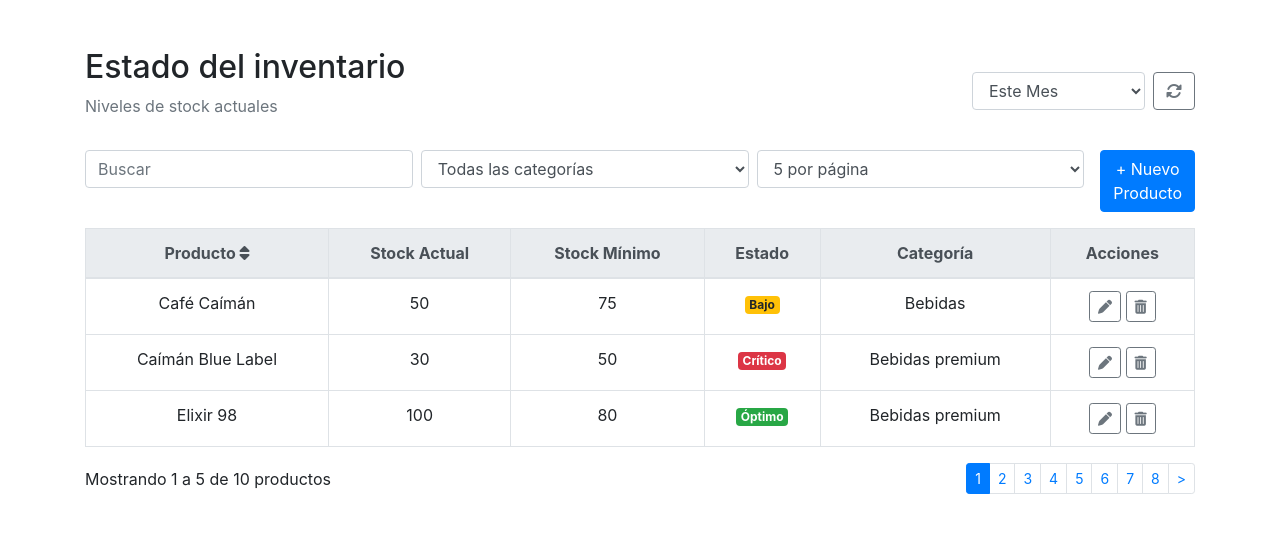
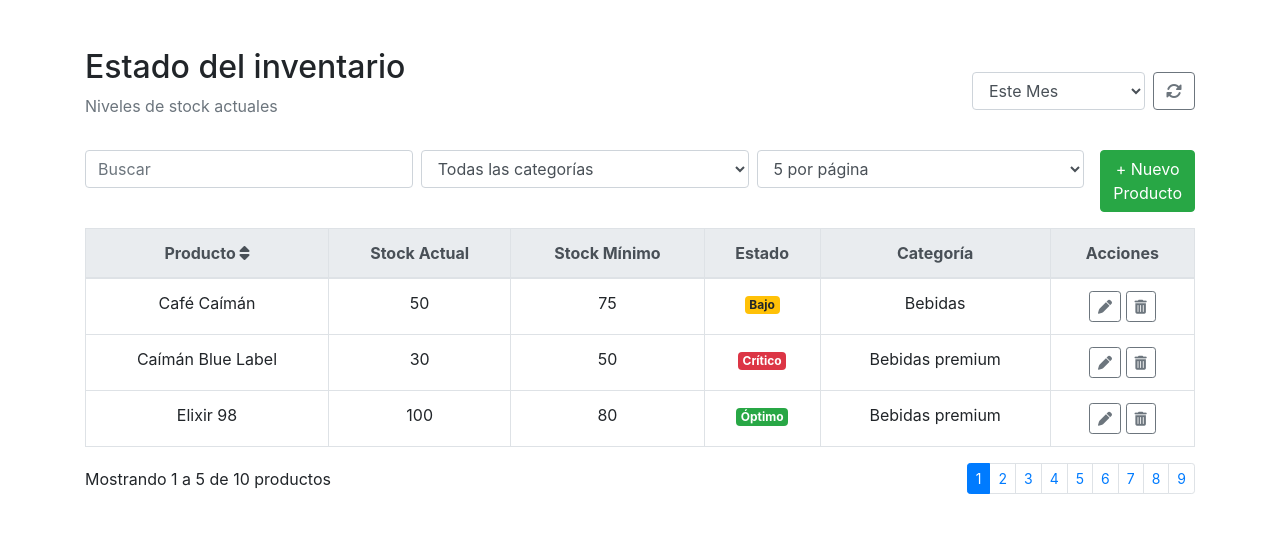
Before and after one commit to alecuevas660/Proyecto-sistema-web-de-despacho, a Django app: template DespachoDjango/templates/inventario.html in a window 1280 px wide. Shown: the top 533 px of the page. Run offline with Django 5.2, Linux system fonts and the light colour scheme; the template is opened without the code that fills it, so the values that code supplies are empty; some libraries are stand-ins or nearby versions.

Commit message:
Botón inventario,color verde agregar

```diff
--- a/DespachoDjango/templates/inventario.html
+++ b/DespachoDjango/templates/inventario.html
@@ -38,7 +38,7 @@
             <option>10 por página</option>
             <option>20 por página</option>
         </select>
-        <button class="btn btn-primary ml-3">+ Nuevo Producto</button>
+        <button class="btn btn-success ml-3">+ Nuevo Producto</button>
     </div>
 
     <table class="table table-bordered text-center">
@@ -102,7 +102,7 @@
                 <li class="page-item"><a class="page-link" href="#">6</a></li>
                 <li class="page-item"><a class="page-link" href="#">7</a></li>
                 <li class="page-item"><a class="page-link" href="#">8</a></li>
-                <li class="page-item"><a class="page-link" href="#">></a></li>
+                <li class="page-item"><a class="page-link" href="#">9</a></li>
             </ul>
         </nav>
     </div>
```
